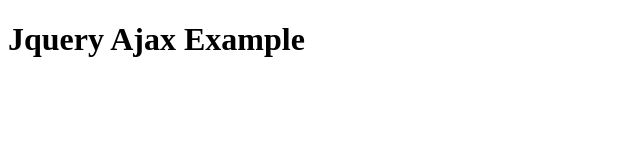
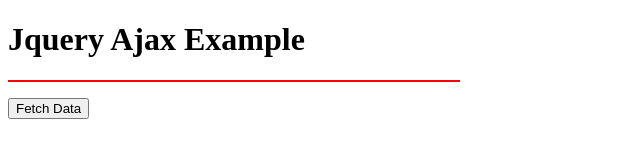
Before and after one commit to vyas2610/JqueryAjax, a plain HTML site: page index.html in a window 1280 px wide. Shown: the whole page, without its empty margins (0-640 px from the left). Drawn offline with nearby package versions, Linux system fonts and the light colour scheme.

Commit message:
UI updates

```diff
--- a/index.html
+++ b/index.html
@@ -9,5 +9,9 @@
 <body>
     <h1>Jquery Ajax Example</h1>
 
+    <p style="width: 450px; height: auto; border:1px solid red"></p>
+
+    <button>Fetch Data</button>
+
 </body>
 </html>
```
